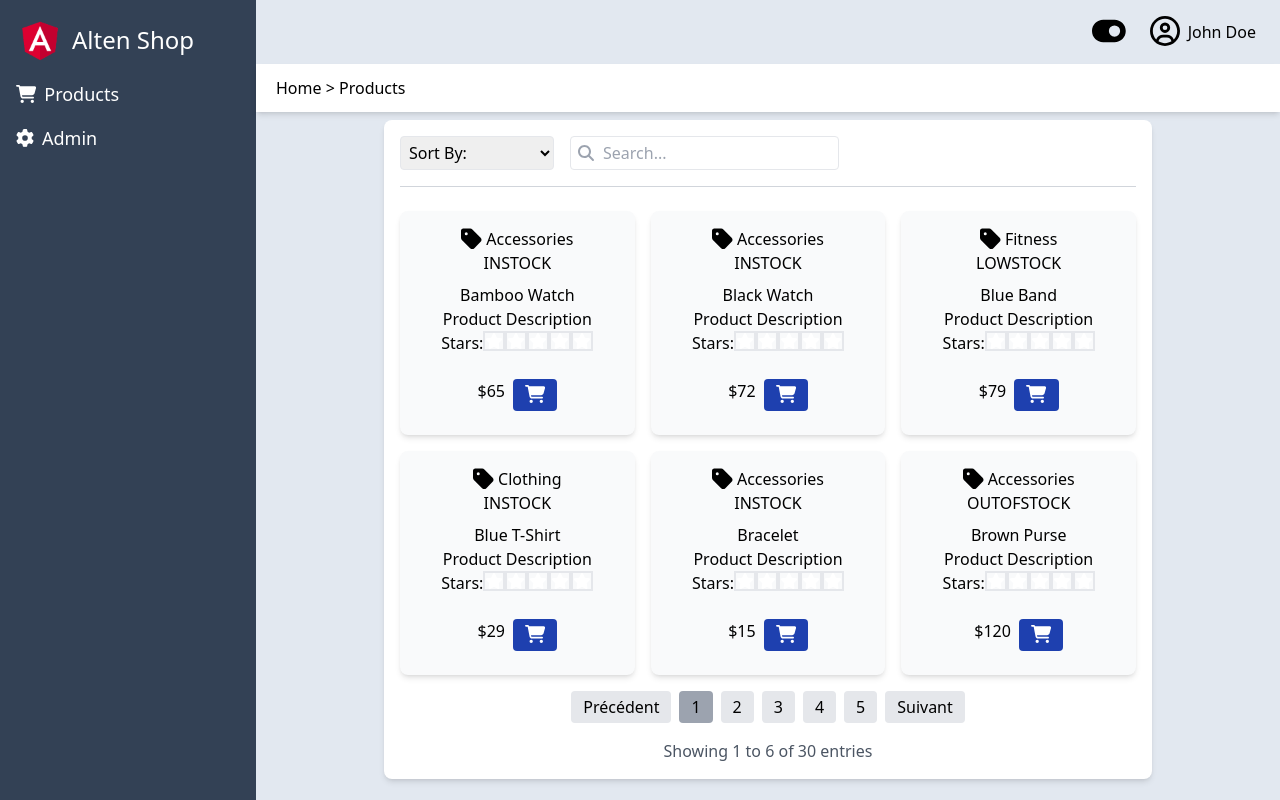
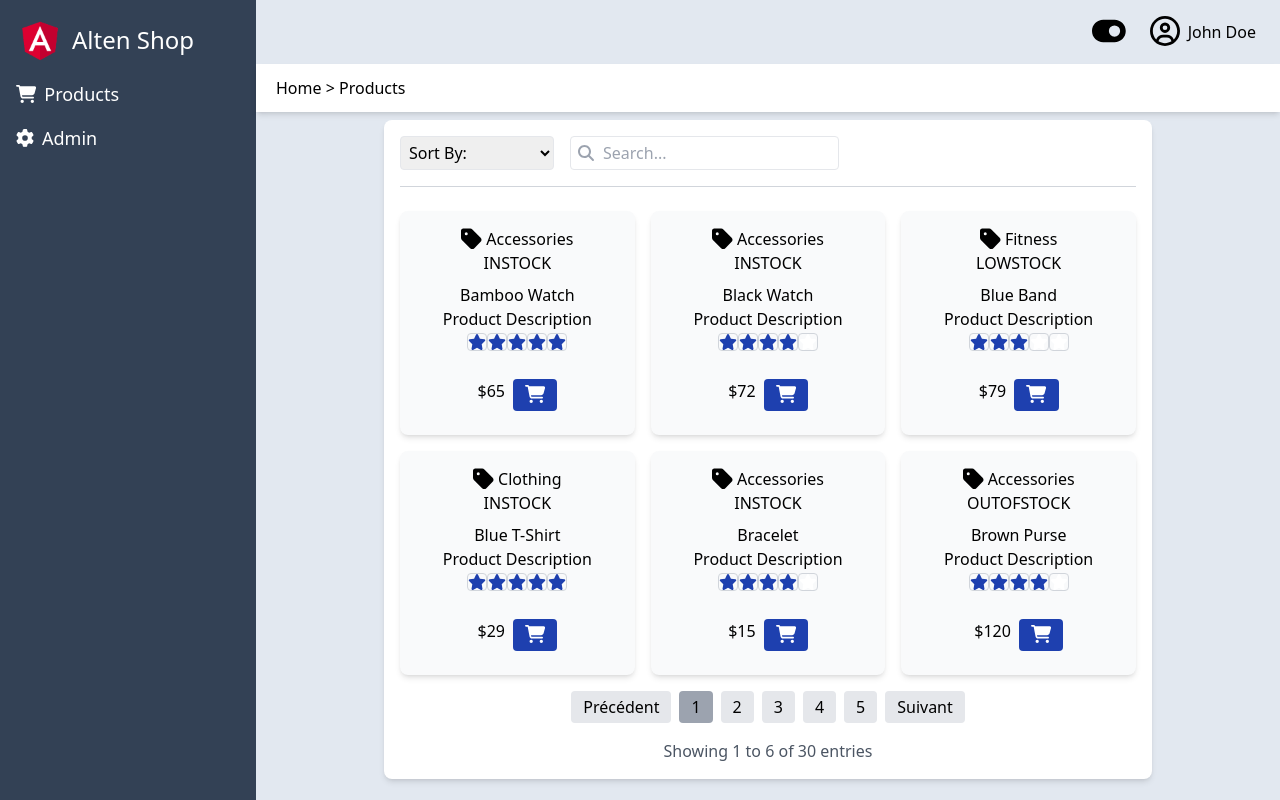
Before and after one commit to gaelamand/altenshop, a React (Create React App) app: page /Products in a window 1280 px wide. Built offline with nearby package versions, Linux system fonts and the light colour scheme.

Commit message:
:fix: problem on stars

```diff
--- a/src/components/MainContainer/index.jsx
+++ b/src/components/MainContainer/index.jsx
@@ -92,12 +92,12 @@ const MainContainer = () => {
                                     <div className="mb-2">{product.inventoryStatus}</div>
                                     <div className="">{product.name}</div>
                                     <div className="">{product.description}</div>
-                                    <div className="mb-6">Stars:
+                                    <div className="mb-6">
                                         {[...Array(5)].map((_, index) => (
                                             <FontAwesomeIcon
                                                 key={index}
                                                 icon={faStar}
-                                                className={`text-white border-2  ${index < product.rating ? 'text-blue-800' : 'white'}`}
+                                                className={`border border-gray-300 rounded ${index < product.rating ? 'text-blue-800' : 'text-white'}`}
                                             />
                                         ))}
                                     </div>
```
